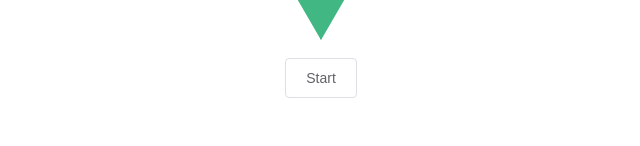
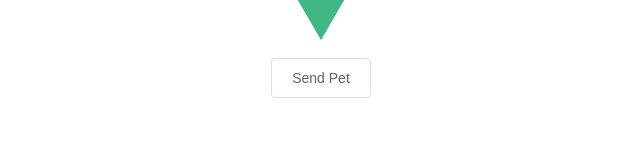
Before and after one commit to CS2102-Project-Team/CS2102_2021_S1_Team27, a Vue app in the folder frontend/: page / in a window 1280 px wide. Shown: the part 154-300 px from the top of the page, without its empty margins (319-959 px from the left). Built offline with nearby package versions, Linux system fonts and the light colour scheme.

Commit message:
update site

```diff
--- a/frontend/src/App.vue
+++ b/frontend/src/App.vue
@@ -2,7 +2,7 @@
   <div id="app">
     <img src="./assets/logo.png">
     <div>
-      <el-button @click="startHacking">Start</el-button>
+      <el-button @click="startHacking">Send Pet</el-button>
     </div>
   </div>
 </template>
@@ -10,16 +10,16 @@
 <script>
 export default {
   methods: {
-    startHacking () {
+    startHacking() {
       this.$notify({
-        title: 'It works!',
+        title: 'Pet Sent!',
         type: 'success',
         message: 'We\'ve laid the ground work for you. It\'s time for you to build something epic!',
-        duration: 5000
-      })
-    }
-  }
-}
+        duration: 5000,
+      });
+    },
+  },
+};
 </script>
 
 <style>
--- a/frontend/src/index.html
+++ b/frontend/src/index.html
@@ -3,7 +3,7 @@
 
 <head>
   <meta charset="utf-8">
-  <title>element-starter</title>
+  <title>PetAnything</title>
 </head>
 
 <body>
```
